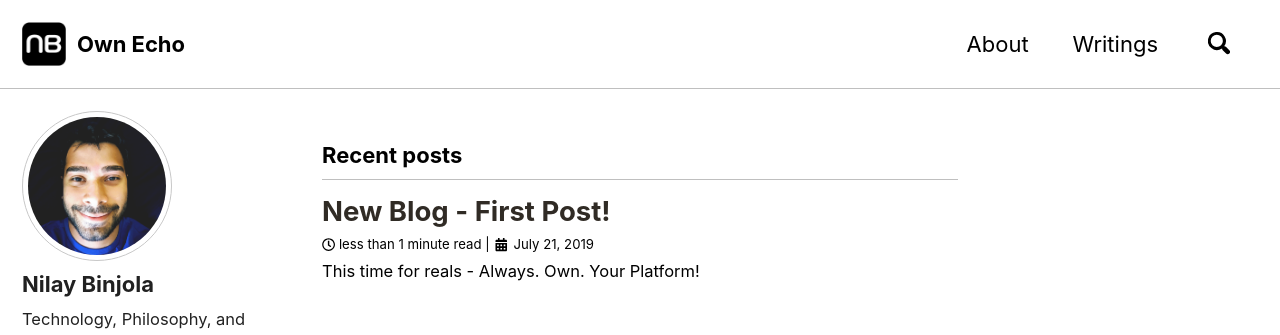
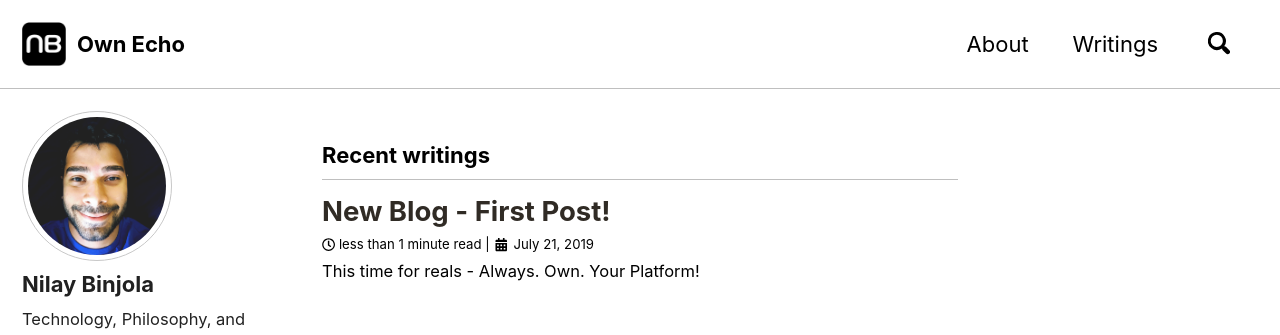
Before and after one commit to nitral/nitral.github.io, a Jekyll site: the page built from index.html, in a window 1280 px wide and 900 px high. Shown: the top 335 px of the window. Built offline with Jekyll 4.4.1, drawn with Linux system fonts in a browser that asks for light colours; cached includes are drawn as plain includes; nearby versions of some CDN libraries; the list of posts is cut into pages by our own code.

Commit message:
Changes some UI labels: Posts -> Writings; Updated -> Written. This makes it feel more personal.

```diff
--- a/_data/ui-text.yml
+++ b/_data/ui-text.yml
@@ -18,7 +18,7 @@ en: &DEFAULT_EN
   meta_label                 :
   tags_label                 : "Tags:"
   categories_label           : "Categories:"
-  date_label                 : "Updated:"
+  date_label                 : "Written:"
   comments_label             : "Leave a comment"
   comments_title             : "Comments"
   more_label                 : "Learn more"
@@ -28,7 +28,7 @@ en: &DEFAULT_EN
   powered_by                 : "Powered by"
   website_label              : "Website"
   email_label                : "Email"
-  recent_posts               : "Recent posts"
+  recent_posts               : "Recent writings"
   undefined_wpm              : "Undefined parameter words_per_minute at _config.yml"
   comment_form_info          : "Your email address will not be published. Required fields are marked"
   comment_form_comment_label : "Comment"
```
